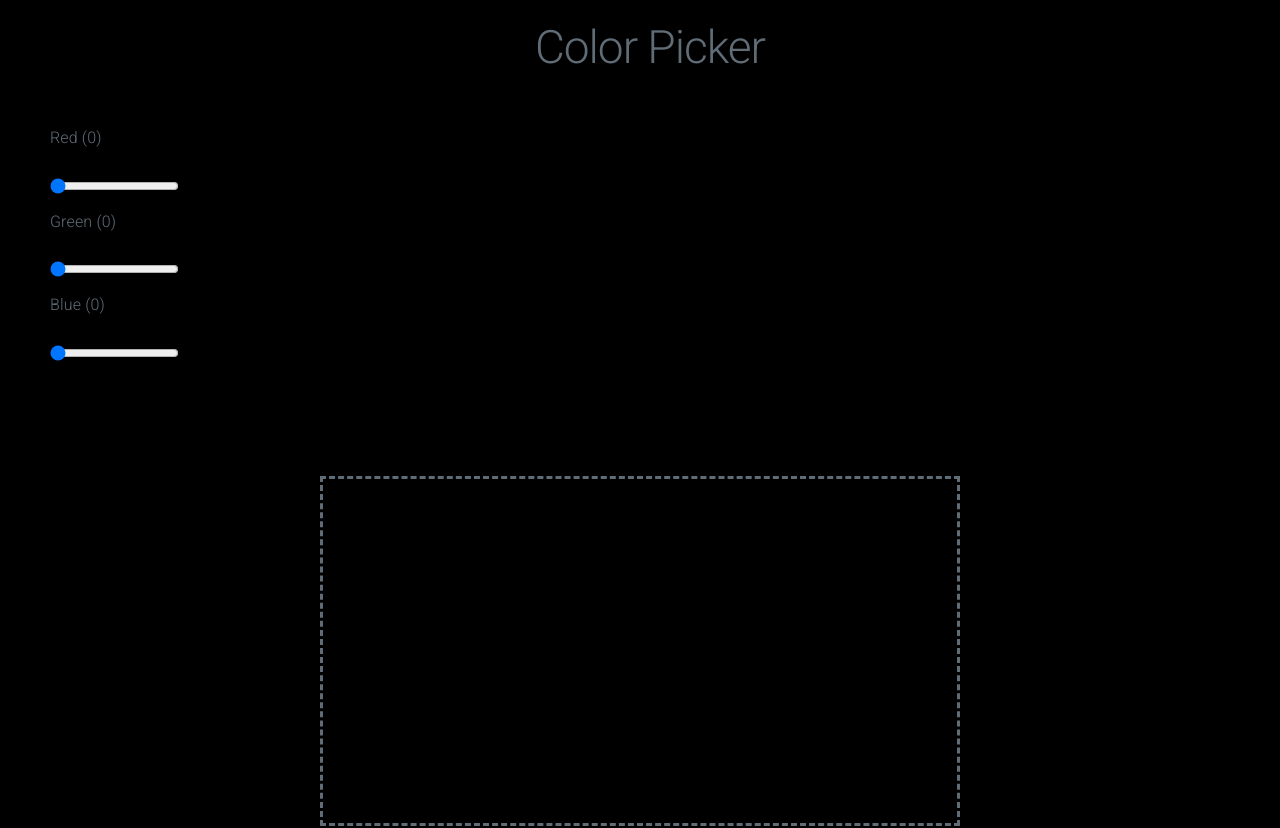
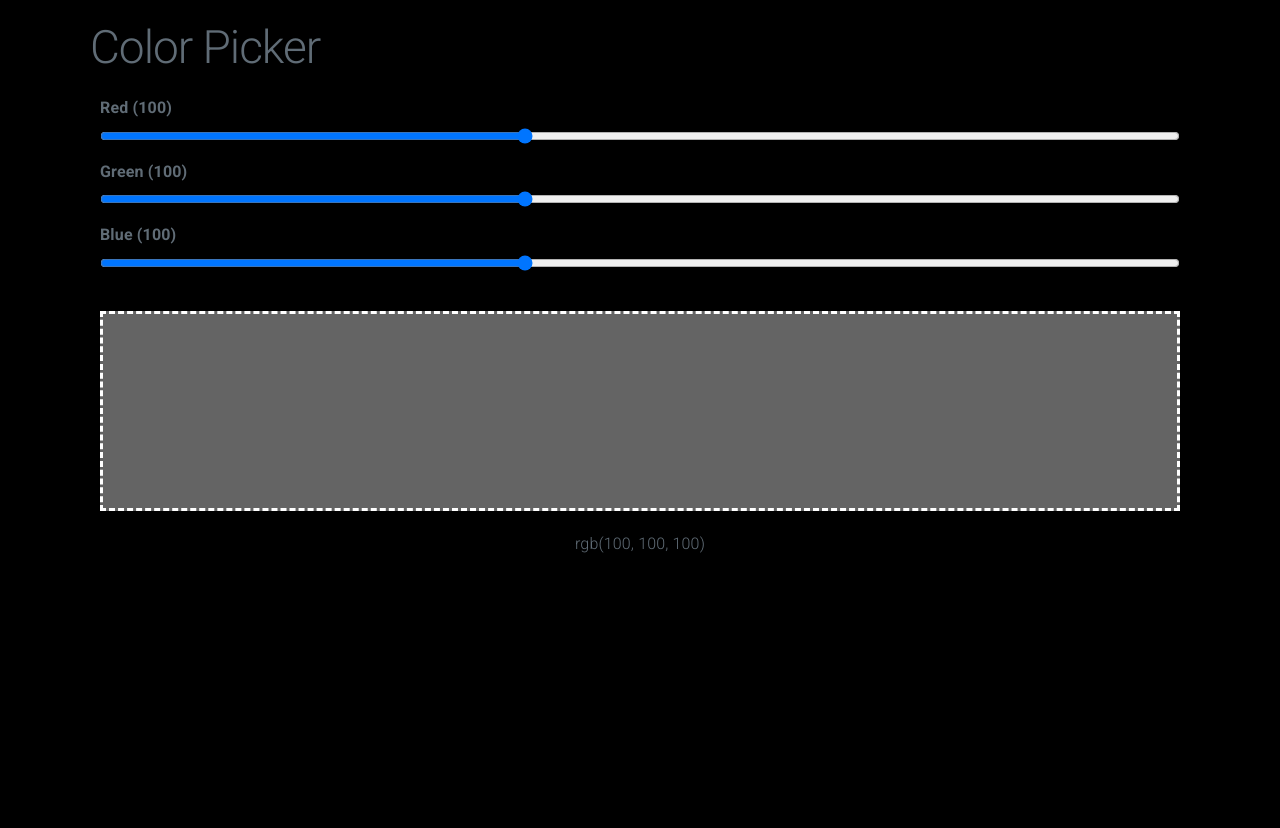
Before and after one commit to dasyx/svelte_complete_course-2023, a Svelte app: page / in a window 1280 px wide. Shown: the top 828 px of the page. After the commit the page ends 800 px from the top, so only its background shows below. Built offline with nearby package versions, Linux system fonts and the light colour scheme.

Commit message:
color picker modif

```diff
--- a/index.html
+++ b/index.html
@@ -12,7 +12,7 @@
 </head>
 
 <body>
-  <div id="app"></div>
+  <div class="container" id="app"></div>
   <script type="module" src="/src/main.js"></script>
 </body>
 
--- a/src/App.svelte
+++ b/src/App.svelte
@@ -1,12 +1,51 @@
 <script>
-    import ColorPicker from "./ColorPicker.svelte";
+    import Slider from "./Slider.svelte";
+    let redColor = 100;
+    let greenColor = 100;
+    let blueColor = 100;
 </script>
 
-<ColorPicker />
+
+<div class="row">
+    <div class="col">
+        <h1>Color Picker</h1>
+    </div>
+</div>
+<div class="row">
+    <div class="column">
+        <form action="">
+            <Slider colorName="Red" bind:colorValue={redColor} />
+            <Slider colorName="Green" bind:colorValue={greenColor} />
+            <Slider colorName="Blue" bind:colorValue={blueColor} />
+        </form>
+    </div>
+</div>
+<div class="row">
+    <div class="column">
+        <div class="color-box" style="background-color: rgb({redColor}, {greenColor}, {blueColor})"></div>
+    </div>
+</div>
+<div class="row">
+    <div class="column">
+        <p class="color-display">rgb({redColor}, {greenColor}, {blueColor})</p>
+    </div>
+</div>
 
 <style>
     :root {
         background-color: black;
         color: white;
     }
+    h1 {
+        margin-top: 20px;
+    }
+    .color-box {
+        width: 100%;
+        height: 200px;
+        border: 3px #fff dashed;
+    }
+    .color-display {
+        text-align: center;
+        margin-top: 20px;
+    }
 </style>
--- a/src/ColorPicker.svelte
+++ /dev/null
@@ -1,69 +0,0 @@
-<script>
-    let redValue = 0;
-    let greenValue = 0;
-    let blueValue = 0;
-</script>
-
-<main>
-    <h1>Color Picker</h1>
-
-    <section class="color-pick-section">
-        <p>Red ({redValue})</p>
-        <input type="range" bind:value={redValue} max="255"/>
-
-        <p>Green ({greenValue})</p>
-        <input type="range" bind:value={greenValue} max="255"/>
-
-        <p>Blue ({blueValue})</p>
-        <input type="range" bind:value={blueValue} max="255"/>
-    </section>
-    <section class="render-section">
-        <div style="background-color: rgb({redValue}, {greenValue}, {blueValue})" class="render-section__container" />
-            <p>Move the color cursors to change the color</p>
-        <div>
-        <p>rgb({redValue},{greenValue},{blueValue})</p>
-    </section>
-</main>
-
-<style>
-    main {
-        display: flex;
-        flex-direction: column;
-    }
-
-    main h1 {
-        text-align: left;
-        margin: 20px 0px 50px 20px;
-    }
-
-    .color-pick-section {
-        margin-left: 50px;
-    }
-
-    .render-section {
-        display: flex;
-        flex-direction: column;
-        align-items: center;
-    }
-
-    .render-section p {
-        margin-top: 30px;
-        text-align: center;
-    }
-
-    .render-section__container {
-        border-style: dashed;
-        width: 80%;
-        height: 350px;
-        margin-top: 100px;
-    }
-
-    @media (min-width: 1024px) {
-        main h1 {
-            text-align: center;
-        }
-        .render-section__container {
-            width: 50%;
-        }
-    }
-</style>
--- /dev/null
+++ b/src/Slider.svelte
@@ -0,0 +1,13 @@
+<script>
+    export let colorName;
+    export let colorValue;
+</script>
+
+<label for={colorName}>{colorName} ({colorValue})</label>
+<input type="range" id={colorName} bind:value={colorValue} min="0" max="255"/>
+
+<style>
+    input[type="range"] {
+        width: 100%;
+    }
+</style>
```
